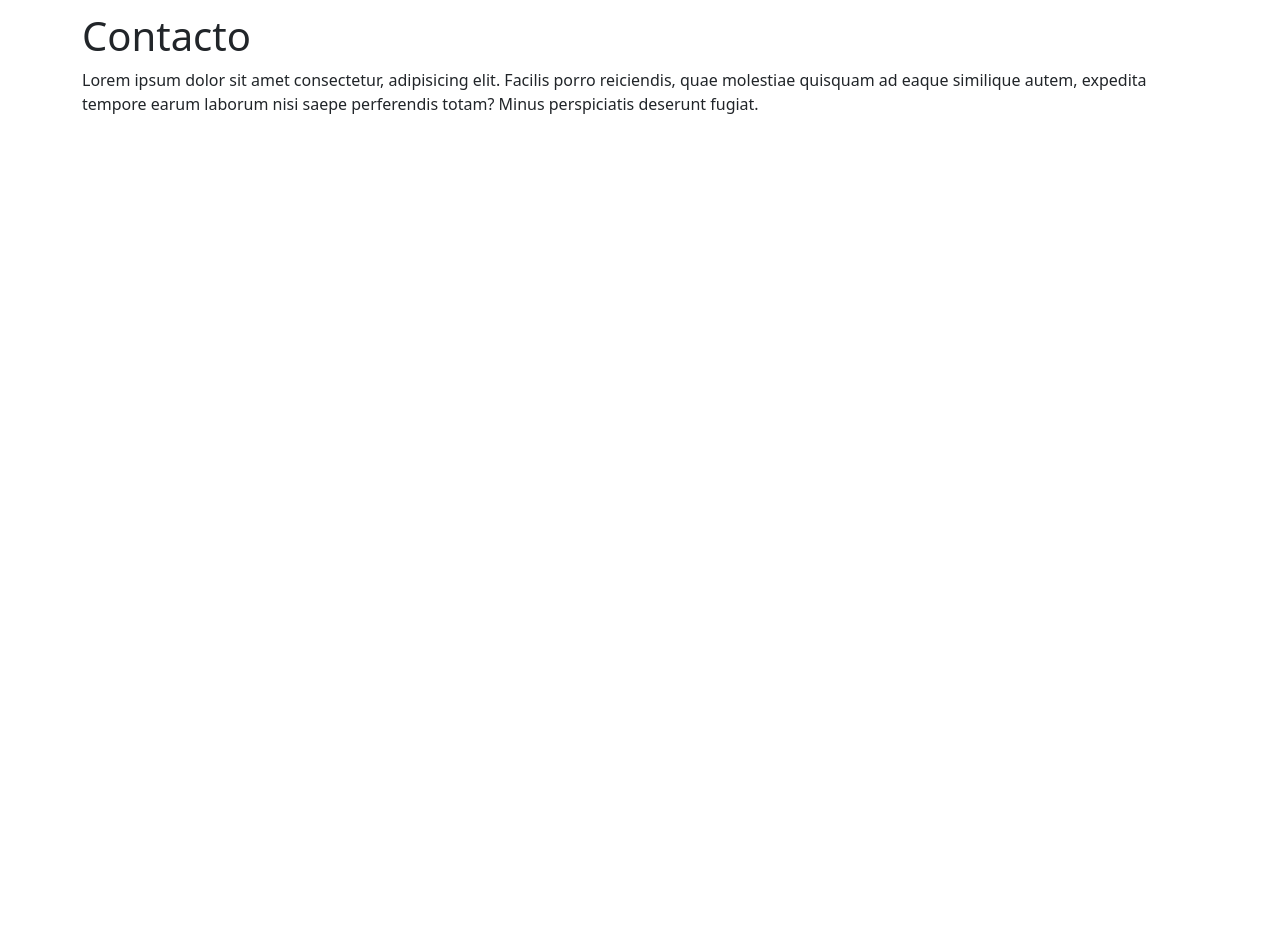
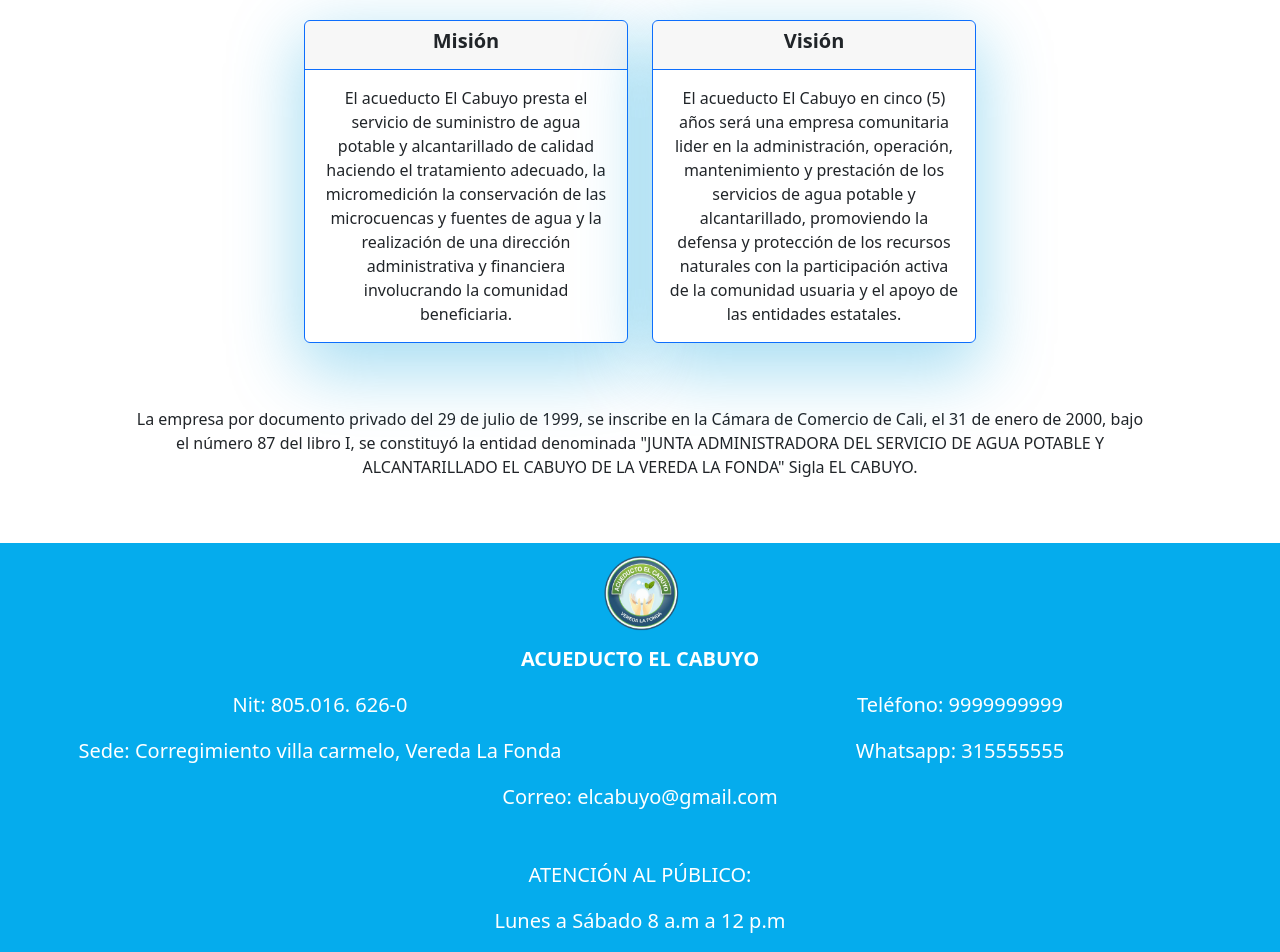
Before and after one commit to adsantiago/acueducto-cabuyo, a React (Vite) app: page / in a window 1280 px wide. Shown: the part 1059-2011 px from the top of the page. Before the commit the page ends 1191 px from the top, so only its background shows below. Built offline with nearby package versions, Linux system fonts and the light colour scheme.

Commit message:
Adding the footer with the contact company information and the about us section.

```diff
--- a/index.html
+++ b/index.html
@@ -7,6 +7,9 @@
     <title>Vite + React</title>
   </head>
   <body>
+    <link rel="preconnect" href="https://fonts.googleapis.com">
+    <link rel="preconnect" href="https://fonts.gstatic.com" crossorigin>
+    <link href="https://fonts.googleapis.com/css2?family=Quicksand:wght@300;400&display=swap" rel="stylesheet">
     <div id="root"></div>
     <link rel="stylesheet" href="https://cdnjs.cloudflare.com/ajax/libs/font-awesome/6.2.0/css/all.min.css"
       integrity="sha512-xh6O/CkQoPOWDdYTDqeRdPCVd1SpvCA9XXcUnZS2FmJNp1coAFzvtCN9BmamE+4aHK8yyUHUSCcJHgXloTyT2A=="
--- a/src/App.jsx
+++ b/src/App.jsx
@@ -4,7 +4,7 @@ import Notices from "./components/notices/Notices"
 import Ubication from "./components/ubication/Ubication"
 import About from "./components/about/About"
 import GoTopButton from "./components/gotopbutton/goTopButton"
-
+import "./app.css"
 function App() {
 
   return (
--- /dev/null
+++ b/src/app.css
@@ -0,0 +1,5 @@
+@import url('https://fonts.googleapis.com/css2?family=Quicksand:wght@300;400&display=swap');
+
+body{
+ font-family: "Quicksand", sans-serif;
+}
--- a/src/components/about/About.jsx
+++ b/src/components/about/About.jsx
@@ -1,9 +1,37 @@
+import './about.css'
+
 const About = () => {
     return (
         <section id="about">
-            <div className="container">
-                <h1>Sobre nosotros</h1>
-                <p>Lorem ipsum dolor sit, amet consectetur adipisicing elit. Minima, consequatur vel. Facilis mollitia perspiciatis veniam corrupti molestiae, hic tempore! Cum tempore eaque debitis blanditiis quo earum quos repudiandae, ut doloribus?</p>
+            <div className="container p-5">
+                <h1 className='text-center pb-4'>Sobre nosotros</h1>
+                <div className="container">
+                    <div class="row justify-content-center">
+                        <div className='col-md-4 text-center'>
+                            <div className="card border-primary">
+                                <div className="card-header border-primary">
+                                    <h5 className="card-title"><b>Misión</b></h5>
+                                </div>
+                                <div className="card-body">
+                                    <p className="card-text">El acueducto El Cabuyo presta el servicio de suministro de agua potable y alcantarillado de calidad haciendo el tratamiento adecuado, la micromedición la conservación de las microcuencas y fuentes de agua y la realización de una dirección administrativa y financiera involucrando la comunidad beneficiaria.</p>
+                                </div>
+                            </div>
+                            <p></p>
+                        </div>
+
+                        <div className="col-md-4 text-center">
+                            <div className="card border-primary">
+                                <div className="card-header border-primary">
+                                    <h5 className="card-title"><b>Visión</b></h5>
+                                </div>
+                                <div className="card-body">
+                                    <p className="card-text">El acueducto El Cabuyo en cinco (5) años será una empresa comunitaria lider en la administración, operación, mantenimiento y prestación de los servicios de agua potable y alcantarillado, promoviendo la defensa y protección de los recursos naturales con la participación activa de la comunidad usuaria y el apoyo de las entidades estatales.</p>
+                                </div>
+                            </div>
+                        </div>
+                    </div>
+                    <p className="pt-5 text-center">La empresa por documento privado del 29 de julio de 1999, se inscribe en la Cámara de Comercio de Cali, el 31 de enero de 2000, bajo el número 87 del libro I, se constituyó la entidad denominada "JUNTA ADMINISTRADORA DEL SERVICIO DE AGUA POTABLE Y ALCANTARILLADO EL CABUYO DE LA VEREDA LA FONDA" Sigla EL CABUYO.</p>
+                </div>
             </div>
         </section>
     );
--- /dev/null
+++ b/src/components/about/about.css
@@ -0,0 +1,8 @@
+.card{
+    box-shadow: rgba(6, 159, 219, 0.37) 0px 22px 70px 4px;
+}
+
+.border-primary{
+    background: #05aced;
+    background-color: #3fa8d1;
+}
--- a/src/components/contact/Contact.jsx
+++ b/src/components/contact/Contact.jsx
@@ -1,11 +1,34 @@
+import "./contact.css"
+import logo from "./../../assets/logo2.png"
 const Contact = () => {
     return (
-        <section id="contact">
-            <div className="container">
-                <h1>Contacto</h1>
-                <p>Lorem ipsum dolor sit amet consectetur, adipisicing elit. Facilis porro reiciendis, quae molestiae quisquam ad eaque similique autem, expedita tempore earum laborum nisi saepe perferendis totam? Minus perspiciatis deserunt fugiat.</p>
-            </div>
-        </section>
+        <footer id="footer" className="text-center text-white">
+            <section id="contact">
+                <div className="container-fluid">
+                    <div className="row">
+                        <div className="col-12">
+                            <img src={logo} alt="Logo" width="100" height="100" class="d-inline-block align-text-top p-0" />
+                        </div>
+                        <div className="col-12">
+                            <p className="fs-5"><b>ACUEDUCTO EL CABUYO</b></p>
+                        </div>
+                        <div className="col-6">
+                            <p className="fs-5">Nit: 805.016. 626-0 </p>
+                            <p className="fs-5">Sede: Corregimiento villa carmelo, Vereda La Fonda</p>
+                        </div>
+                        <div className="col-6">
+                            <p className="fs-5">Teléfono: 9999999999 </p>
+                            <p className="fs-5 m-n1">Whatsapp: 315555555</p>
+                        </div>
+                        <div className="col-12">
+                            <p className="fs-5 mb-5">Correo: elcabuyo@gmail.com</p>
+                            <p className="fs-5">ATENCIÓN AL PÚBLICO:</p>
+                            <p className="fs-5">Lunes a Sábado 8 a.m a 12 p.m</p>
+                        </div>
+                    </div>
+                </div>
+            </section>
+        </footer>
     );
 }
 
--- /dev/null
+++ b/src/components/contact/contact.css
@@ -0,0 +1,3 @@
+#footer{
+    background-color: #05aced;
+}
--- a/src/components/gotopbutton/goTopButton.css
+++ b/src/components/gotopbutton/goTopButton.css
@@ -2,7 +2,7 @@
     position: fixed;
     bottom: 4rem;
     right: 2rem;
-    width: 4rem;
+    width: 1rem;
     height: 4rem;
     z-index: -1;
 }
@@ -10,7 +10,7 @@
 .go-top-button{
     width: 0rem;
     height: 0rem;
-    background: #05aced;
+    background: white;
     border-radius: 50%;
     cursor: pointer;
     transition: 0.2s;
@@ -26,7 +26,7 @@
     top: 48%;
     left: 50%;
     transform: translate(-50%, -50%) scale(0);
-    color: white;
+    color: #05aced;
     transition: 0.2s;
 }
 
@@ -36,8 +36,8 @@
 
 .show .go-top-button{
     animation: popup 0.3s ease-in-out;
-    width: 3rem;
-    height: 3rem;
+    width: 2.4rem;
+    height: 2.4rem;
     z-index: 11;
 }
 
--- a/src/components/navbar/Navbar.jsx
+++ b/src/components/navbar/Navbar.jsx
@@ -2,7 +2,7 @@ import logo from "./../../assets/logo2.png"
 import "./navbar.css"
 function Navbar() {
     return (
-        <nav id="Nav" className="navbar navbar-expand-lg">
+        <nav id="Nav" className="navbar navbar-expand-lg navbar-dark">
             <div className="container">
                 <a className="navbar-brand text-white pt-0 pb-0" href="#">
                     <img src={logo} alt="Logo" width="100" height="90" class="d-inline-block align-text-top p-0"/>
--- a/src/components/notices/Notices.jsx
+++ b/src/components/notices/Notices.jsx
@@ -2,7 +2,7 @@ const Notices = () => {
     return (
         <section id="notices">
             <div className="container">
-                <h1>Noticias</h1>
+                <h1 className="text-center">Noticias</h1>
                 <p>Lorem ipsum dolor sit amet consectetur, adipisicing elit. Laboriosam libero minima repellat consequatur ad autem corrupti sapiente ab ex consectetur totam accusantium laudantium ipsam minus dicta, cum atque incidunt aperiam.</p>
             </div>
         </section>
--- a/src/components/ubication/Ubication.jsx
+++ b/src/components/ubication/Ubication.jsx
@@ -4,7 +4,7 @@ const Ubication = () => {
     return (
         <section id="ubication">
             <div className="container">
-                <h1>Ubicación</h1>
+                <h1 className="text-center">Ubicación</h1>
                 <p>Corregimiento de Villacarmelo, vereda La Fonda.</p>
                 <div class="responsive-iframe">
                     <iframe src="https://www.google.com/maps/embed?pb=!1m18!1m12!1m3!1d995.7078204174766!2d-76.59124927080474!3d3.391337738602071!2m3!1f0!2f0!3f0!3m2!1i1024!2i768!4f13.1!3m3!1m2!1s0x8e30a35f3218c7b7%3A0x984f419dbbf0930f!2sAcueducto%20El%20Cabuyo!5e0!3m2!1sen!2sco!4v1664887773278!5m2!1sen!2sco" width="920" height="400" style={{ border: 0 }} allowFullScreen="" loading="lazy" referrerPolicy="no-referrer-when-downgrade"></iframe>
```
